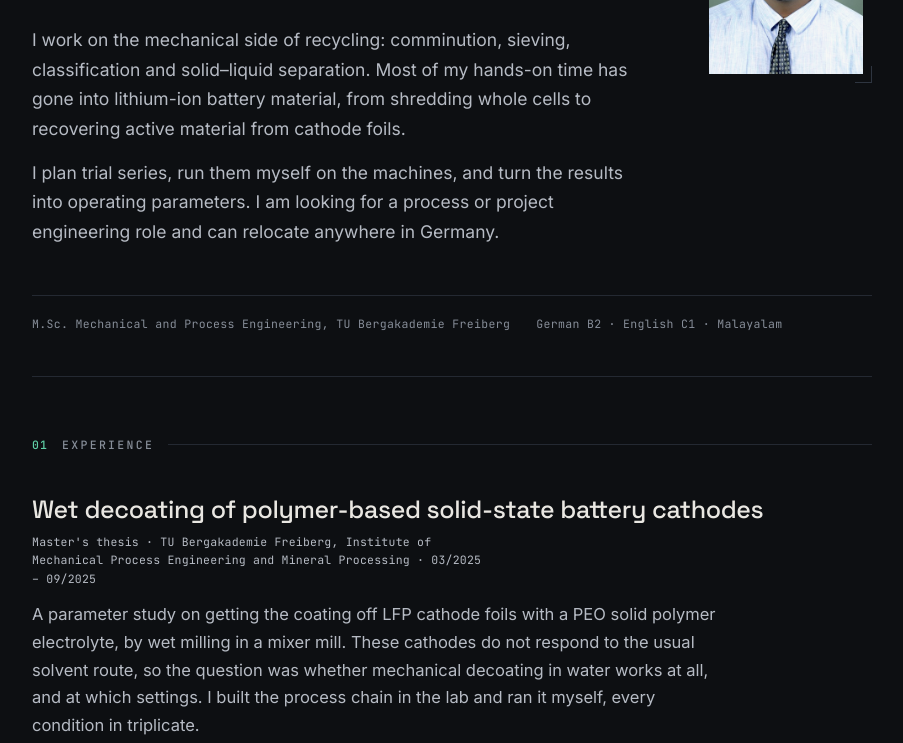
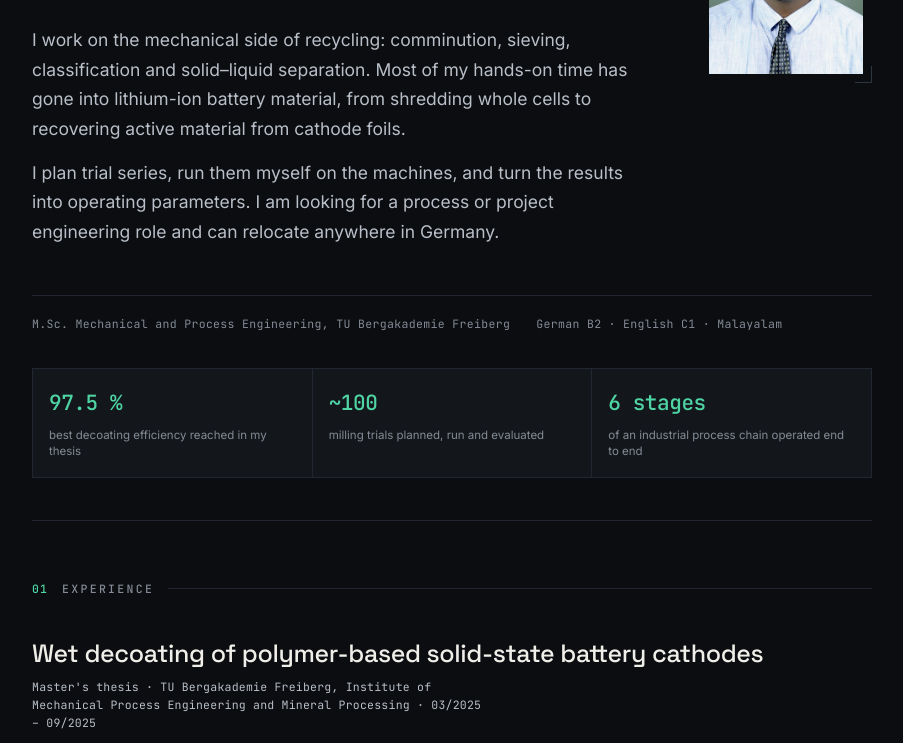
Before and after one commit to alantharakan/alantharakan.github.io, a plain HTML site: page index.html in a window 1280 px wide. Shown: the part 244-987 px from the top of the page, without its empty margins (188-1091 px from the left). Drawn offline with Linux system fonts and the light colour scheme.

Commit message:
Add files via upload

```diff
--- a/index.html
+++ b/index.html
@@ -10,11 +10,11 @@
 <link href="https://fonts.googleapis.com/css2?family=Space+Grotesk:wght@400;500;600&family=Inter:wght@400;450;500&family=JetBrains+Mono:wght@400;500&display=swap" rel="stylesheet">
 <style>
   :root{
-    --bg:#0d0f12; --panel:#14171c; --panel-2:#171b21;
-    --ink:#e9e7e2; --soft:#b6bbc4; --muted:#878e99;
-    --line:#242932; --line-2:#2e3540;
-    --accent:#5fcfa6; --accent-dim:#1a2b26; --warm:#e0a062; --cool:#7fa6d8;
-    --s1:#5fcfa6; --s2:#e0a062; --s3:#7fa6d8;
+    --bg:#0b0d10; --panel:#13171c; --panel-2:#161b21;
+    --ink:#f0eee9; --soft:#b9bfc8; --muted:#848b96;
+    --line:#212630; --line-2:#2d3540;
+    --accent:#4fd4a4; --accent-dim:#102620; --warm:#e6a765; --cool:#86aee0;
+    --s1:#4fd4a4; --s2:#e6a765; --s3:#86aee0;
     --mono:"JetBrains Mono",ui-monospace,SFMono-Regular,monospace;
     --disp:"Space Grotesk",Inter,system-ui,sans-serif;
   }
@@ -27,10 +27,10 @@
   p{text-wrap:pretty}
   .wrap{max-width:900px; margin:0 auto; padding:0 30px}
   a{color:var(--accent); text-decoration:none;
-    border-bottom:1px solid rgba(95,207,166,.32); transition:border-color .15s}
+    border-bottom:1px solid rgba(79,212,164,.3); transition:border-color .15s}
   a:hover{border-bottom-color:var(--accent)}
 
-  .bar{position:sticky; top:0; z-index:30; background:rgba(13,15,18,.86);
+  .bar{position:sticky; top:0; z-index:30; background:rgba(11,13,16,.84);
     backdrop-filter:saturate(1.2) blur(8px); border-bottom:1px solid transparent;
     transition:border-color .25s}
   .bar.stuck{border-bottom-color:var(--line)}
@@ -45,20 +45,20 @@
     padding:6px 12px; cursor:pointer; transition:.15s}
   .lang button+button{border-left:1px solid var(--line-2)}
   .lang button:hover{color:var(--ink)}
-  .lang button[aria-pressed="true"]{color:var(--bg); background:var(--accent)}
+  .lang button[aria-pressed="true"]{color:#07120e; background:var(--accent)}
 
   header{padding:52px 0 42px; position:relative}
   header::before{content:""; position:absolute; inset:-10px -30px auto -30px; height:340px;
     background-image:linear-gradient(var(--line) 1px,transparent 1px),
       linear-gradient(90deg,var(--line) 1px,transparent 1px);
-    background-size:34px 34px; opacity:.28;
+    background-size:34px 34px; opacity:.34;
     -webkit-mask-image:radial-gradient(120% 90% at 20% 0,#000 0%,transparent 72%);
     mask-image:radial-gradient(120% 90% at 20% 0,#000 0%,transparent 72%);
     pointer-events:none}
   .hero{display:flex; gap:44px; align-items:flex-start; position:relative}
   .hero .text{flex:1 1 auto; min-width:0}
   .portrait{flex:0 0 172px; width:172px; margin:0; position:relative; padding:9px}
-  .portrait img{width:100%; height:auto; display:block; filter:grayscale(.28) contrast(1.05) brightness(.97)}
+  .portrait img{width:100%; height:auto; display:block; filter:grayscale(.3) contrast(1.05) brightness(.96)}
   .portrait::before,.portrait::after{content:""; position:absolute; width:16px; height:16px}
   .portrait::before{top:0; left:0; border-top:1px solid var(--line-2); border-left:1px solid var(--line-2)}
   .portrait::after{bottom:0; right:0; border-bottom:1px solid var(--line-2); border-right:1px solid var(--line-2)}
@@ -103,10 +103,10 @@
     letter-spacing:-.005em}
   .node .s{font-size:11px; line-height:1.4; color:var(--muted); margin-top:5px}
   .node.in{background:none; border-style:dashed; border-color:var(--line-2)}
-  .node.out{border-color:rgba(95,207,166,.42); background:var(--accent-dim)}
+  .node.out{border-color:rgba(79,212,164,.4); background:var(--accent-dim)}
   .node.out .n{color:var(--accent)}
   .node.out .t{color:var(--accent)}
-  .node.out .s{color:rgba(95,207,166,.72)}
+  .node.out .s{color:rgba(79,212,164,.7)}
   .arr{flex:0 0 auto; align-self:center; color:var(--line-2); font-size:11px; line-height:1}
   .vars{margin-top:14px; font-size:13px; line-height:1.6; color:var(--muted); max-width:66ch}
   .vars b{font-weight:500; color:var(--soft)}
@@ -175,6 +175,26 @@
   section{scroll-margin-top:62px}
   @media (max-width:760px){ .nav{display:none} .bar .who{opacity:1; transform:none} }
 
+
+  .strip{display:grid; grid-template-columns:repeat(auto-fit,minmax(168px,1fr));
+    gap:1px; background:var(--line); border:1px solid var(--line); margin:34px 0 0}
+  .strip div{background:var(--panel); padding:16px 16px 17px}
+  .strip b{display:block; font-family:var(--mono); font-weight:500; font-size:21px;
+    color:var(--accent); letter-spacing:-.02em; font-variant-numeric:tabular-nums}
+  .strip span{display:block; font-size:11.5px; color:var(--muted); line-height:1.45; margin-top:7px}
+  .node{transition:border-color .18s, transform .18s, background .18s}
+  .node:hover{border-color:var(--line-2); transform:translateY(-2px)}
+  .node.out:hover{border-color:var(--accent)}
+  .tag{transition:border-color .18s,color .18s}
+  .tag:hover{border-color:var(--accent); color:var(--accent)}
+  .reveal{opacity:0; transform:translateY(14px)}
+  .reveal.seen{opacity:1; transform:none; transition:opacity .7s cubic-bezier(.2,.6,.2,1), transform .7s cubic-bezier(.2,.6,.2,1)}
+  .chart polyline{transition:stroke-dashoffset 1.5s cubic-bezier(.3,.7,.2,1)}
+  @media (prefers-reduced-motion:reduce){
+    .reveal{opacity:1; transform:none}
+    .chart polyline{transition:none}
+  }
+
   [data-lang]{display:none}
   [data-lang].on{display:block}
 
@@ -242,6 +262,11 @@
     <div class="meta">
       <span>M.Sc. Mechanical and Process Engineering, TU Bergakademie Freiberg</span>
       <span>German B2 &middot; English C1 &middot; Malayalam</span>
+    </div>
+      <div class="strip">
+      <div><b>97.5 %</b><span>best decoating efficiency reached in my thesis</span></div>
+      <div><b>~100</b><span>milling trials planned, run and evaluated</span></div>
+      <div><b>6 stages</b><span>of an industrial process chain operated end to end</span></div>
     </div>
   </header>
 
@@ -535,6 +560,11 @@
     <div class="meta">
       <span>M.Sc. Maschinenbau und Verfahrenstechnik, TU Bergakademie Freiberg</span>
       <span>Deutsch B2 &middot; Englisch C1 &middot; Malayalam</span>
+    </div>
+      <div class="strip">
+      <div><b>97,5 %</b><span>beste Decoating-Effizienz in meiner Masterarbeit</span></div>
+      <div><b>~100</b><span>Mahlversuche geplant, gefahren und ausgewertet</span></div>
+      <div><b>6 Stufen</b><span>einer industriellen Prozesskette selbst gefahren</span></div>
     </div>
   </header>
 
@@ -851,6 +881,26 @@
     }
     window.addEventListener('scroll', onScroll, {passive:true});
     onScroll();
+
+    document.querySelectorAll('.item, .strip, .grid > div, .roles, .lines').forEach(function(el){
+      el.classList.add('reveal');
+    });
+    var io = new IntersectionObserver(function(entries){
+      entries.forEach(function(e){
+        if (!e.isIntersecting) return;
+        e.target.classList.add('seen');
+        e.target.querySelectorAll('.chart polyline').forEach(function(pl){
+          try {
+            var len = pl.getTotalLength();
+            pl.style.strokeDasharray = len; pl.style.strokeDashoffset = len;
+            pl.getBoundingClientRect();
+            pl.style.strokeDashoffset = 0;
+          } catch(err) {}
+        });
+        io.unobserve(e.target);
+      });
+    }, {rootMargin:'0px 0px -12% 0px'});
+    document.querySelectorAll('.reveal').forEach(function(el){ io.observe(el); });
   })();
 </script>
 </body>
```
